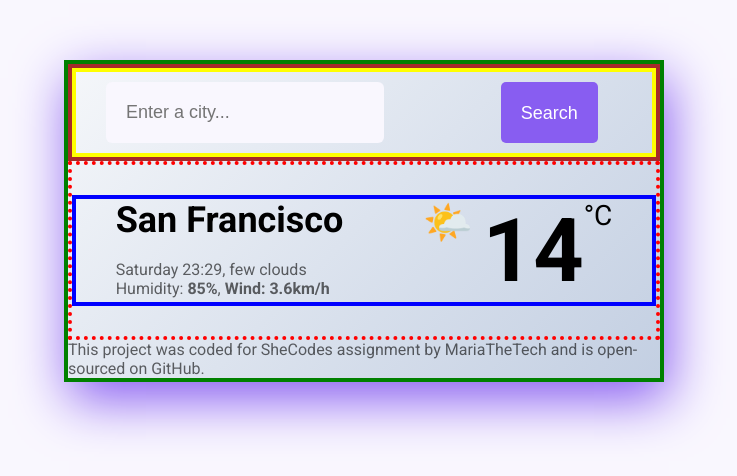
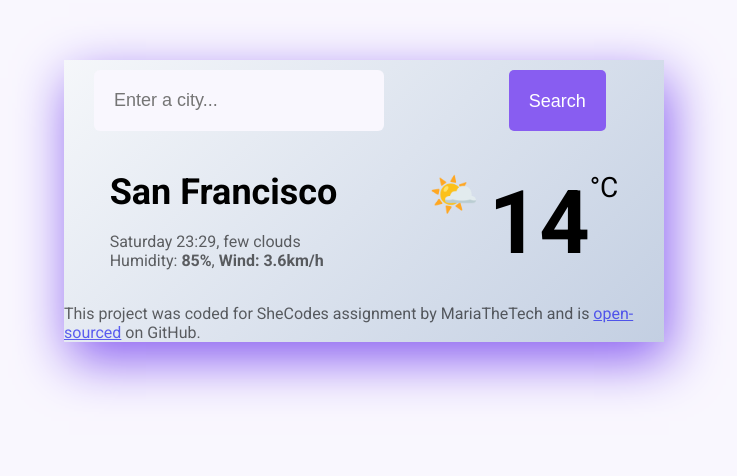
Before and after one commit to mcamper/VanillaJS_WeatherApp, a plain HTML site: page index.html in a window 1280 px wide. Shown: the whole page, without its empty margins (276-1013 px from the left). Drawn offline with Linux system fonts and the light colour scheme.

Commit message:
Renamed title. Removed building borders. Add a tag

```diff
--- a/index.html
+++ b/index.html
@@ -7,7 +7,7 @@
     <link rel="preconnect" href="https://fonts.googleapis.com">
     <link rel="preconnect" href="https://fonts.gstatic.com" crossorigin>
     <link href="https://fonts.googleapis.com/css2?family=Roboto:ital,wght@0,100..900;1,100..900&display=swap" rel="stylesheet">
-    <title>Weather App HTML Only</title>
+    <title>Weather App Build</title>
 </head>
 <body>
     <div class="container">
@@ -58,7 +58,7 @@
         </main>
         <footer>
             <p>
-            This project was coded for SheCodes assignment by MariaTheTech and is open-sourced on GitHub.
+            This project was coded for SheCodes assignment by MariaTheTech and is <a href="https://github.com/mcamper/VanillaJS_WeatherApp" target="_blank">open-sourced</a> on GitHub.
             </p>
         </footer>
     </div>
--- a/style.css
+++ b/style.css
@@ -13,11 +13,11 @@ background-color: #f9f7fe;
 
 }
 header {
-    border: solid 4px brown;
+    /* border: solid 4px brown; */
 
 }
 form {
-    border: solid 4px yellow;
+    /* border: solid 4px yellow;  */
     /* margin: 10px; */
     display: grid;
     grid-template-columns: 2fr 1fr;
@@ -26,7 +26,7 @@ form {
 }
 
 .container {
-    border: solid 4px green;
+    /* border: solid 4px green; */
     max-width: 600px;
     margin: 60px auto;
     background: linear-gradient(135deg, #f5f7fa 0%, #c3cfe2 100%);
@@ -59,13 +59,13 @@ form {
 
 }
 main {
-    border: dotted 4px red;
+    /* border: dotted 4px red; */
     padding: 30px 0;
 }
 .current-weather {
     display: flex;
     justify-content: space-between;
-    border: solid 4px blue;
+    /* border: solid 4px blue; */
 
 }
 h1 {
```
